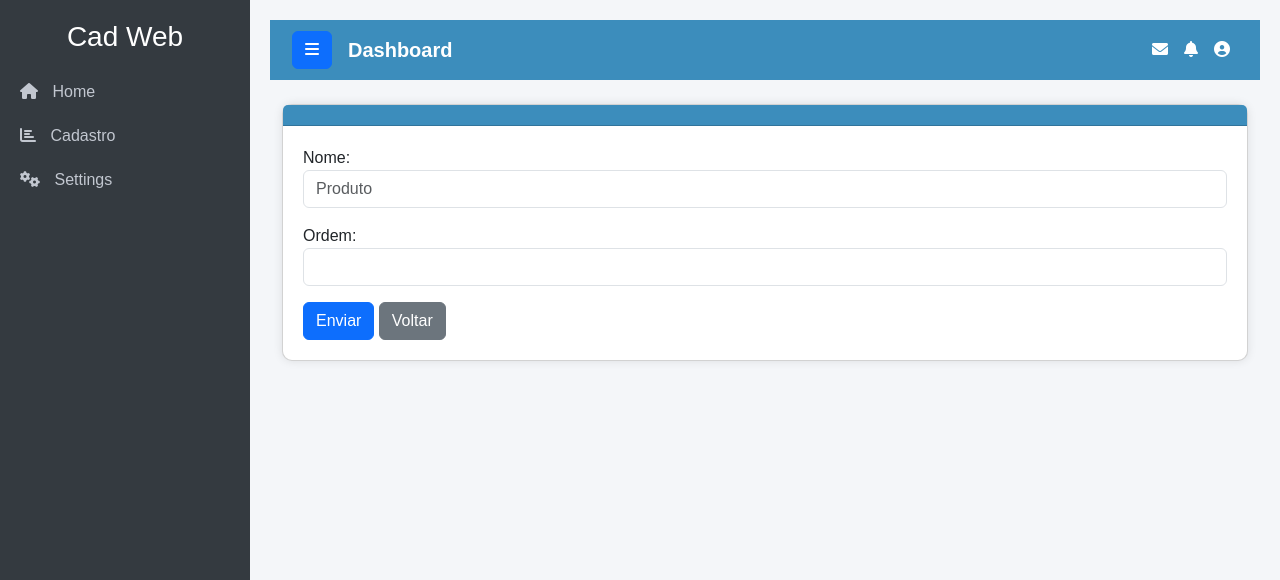
After one commit to lucascardlima/cadweb, a Django app: page /categoria/form_categoria/ in a window 1280 px wide. The commit adds this page. Shown: the top 580 px of the page. Run offline with Django 4.2, Linux system fonts and the light colour scheme; some libraries are stand-ins or nearby versions.

Commit message:
atividade

```diff
--- a/home/forms.py
+++ b/home/forms.py
@@ -0,0 +1,14 @@
+from django import forms
+from .models import *
+
+
+
+
+class CategoriaForm(forms.ModelForm):
+    class Meta:
+        model = Categoria
+        fields = ['nome', 'ordem']
+        widgets = {
+            'nome':forms.TextInput(attrs={'class': 'form-control', 'placeholder': 'Produto'}),
+            'ordem':forms.NumberInput(attrs={'class': 'inteiro form-control', 'placeholder': ''}),
+        }
--- a/home/urls.py
+++ b/home/urls.py
@@ -4,4 +4,5 @@
 urlpatterns = [
     path('', views.index, name="index"),
     path('categoria/', views.categoria, name="categoria"),
+    path('categoria/form_categoria/', views.form_categoria, name="form_categoria")
 ]
--- a/home/views.py
+++ b/home/views.py
@@ -1,6 +1,7 @@
-from django.shortcuts import render
+from django.shortcuts import render, redirect
 
-from .models import Categoria
+from .models import *
+from .forms import *
 
 
 
@@ -12,3 +13,16 @@
         'lista': Categoria.objects.all().order_by('id'),
     }
     return render(request, 'categoria/lista.html', contexto)
+
+def form_categoria(request):
+    if request.method == 'POST':
+       form = CategoriaForm(request.POST) # instancia o modelo com os dados do form
+       if form.is_valid():# faz a validação do formulário
+            form.save() # salva a instancia do modelo no banco de dados
+            return redirect('categoria') # redireciona para a listagem
+    else:# método é get, novo registro
+        form = CategoriaForm() # formulário vazio
+    contexto = {
+        'form':form,
+    }
+    return render(request, 'categoria/formulario.html', contexto)
--- /dev/null
+++ b/templates/categoria/formulario.html
@@ -0,0 +1,18 @@
+{% extends 'base.html' %}
+
+{% block titulo%} Novo Produto {% endblock %}
+
+{% block cards %}    {% endblock %}
+
+{% block titulo_page %} Novo Produto {% endblock %}
+
+{% block conteudo%}
+
+<form method="post">
+    {% csrf_token %}
+    {{ form.as_p }} <!-- Renderiza cada campo do formulário com <p> tags -->
+    <button class="btn btn-primary" type="submit">Enviar</button>
+    <button class="btn btn-secondary"  onclick="location.href='{% url 'categoria' %}'">Voltar</button>
+</form>
+
+{% endblock %}
--- a/templates/categoria/lista.html
+++ b/templates/categoria/lista.html
@@ -8,7 +8,7 @@
 
 {% block conteudo%}
 
-<button class="btn btn-primary"  onclick="location.href='#'">Novo Produto</button>
+<button class="btn btn-primary"  onclick="location.href='{% url 'form_categoria' %}'">Novo Produto</button>
 
 <br>
 <br>
```
